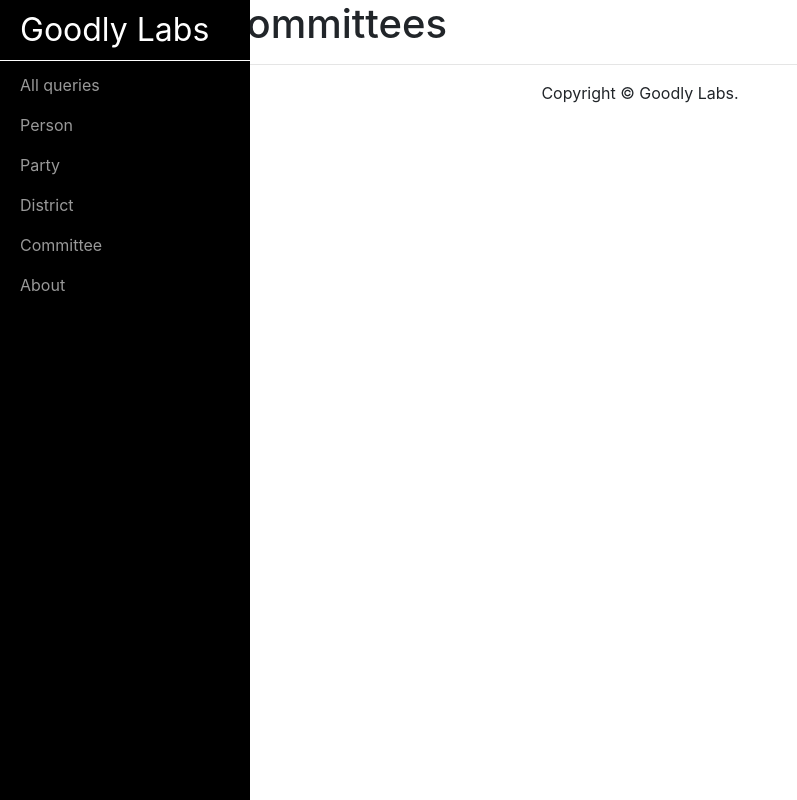
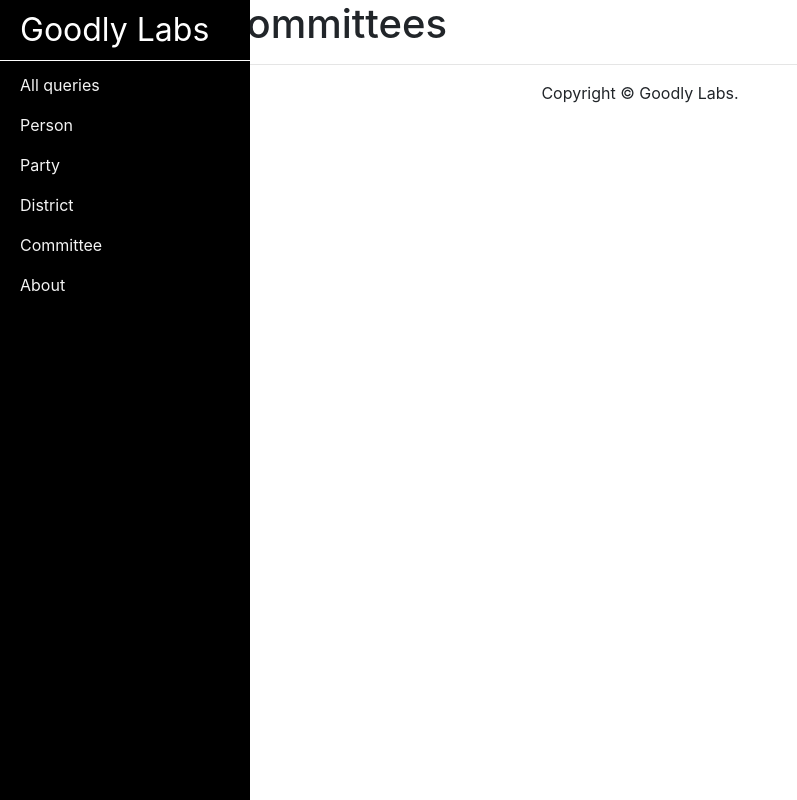
Before and after one commit to mevey/cq-example, a Flask app: page /all in a window 1280 px wide. Shown: the whole page, without its empty margins (0-797 px from the left). Run offline with Flask 2, Linux system fonts and the light colour scheme; some libraries are stand-ins or nearby versions.

Commit message:
latest css and db updates

```diff
--- a/static/css/dashboard.css
+++ b/static/css/dashboard.css
@@ -67,7 +67,7 @@ body {
 .sidebar-nav li a {
   display: block;
   text-decoration: none;
-  color: #999999;
+  color: #f4f4f4;
 }
 
 .sidebar-nav li a:hover {
```
